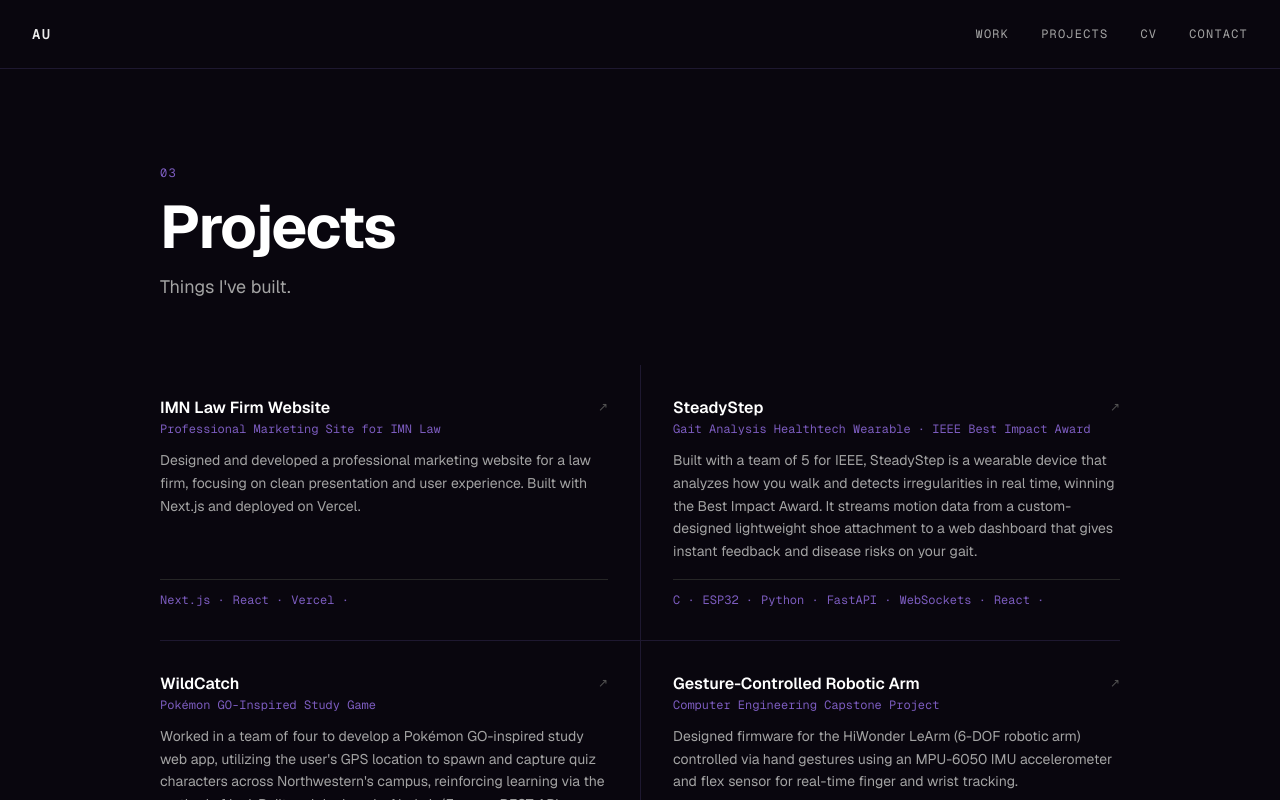
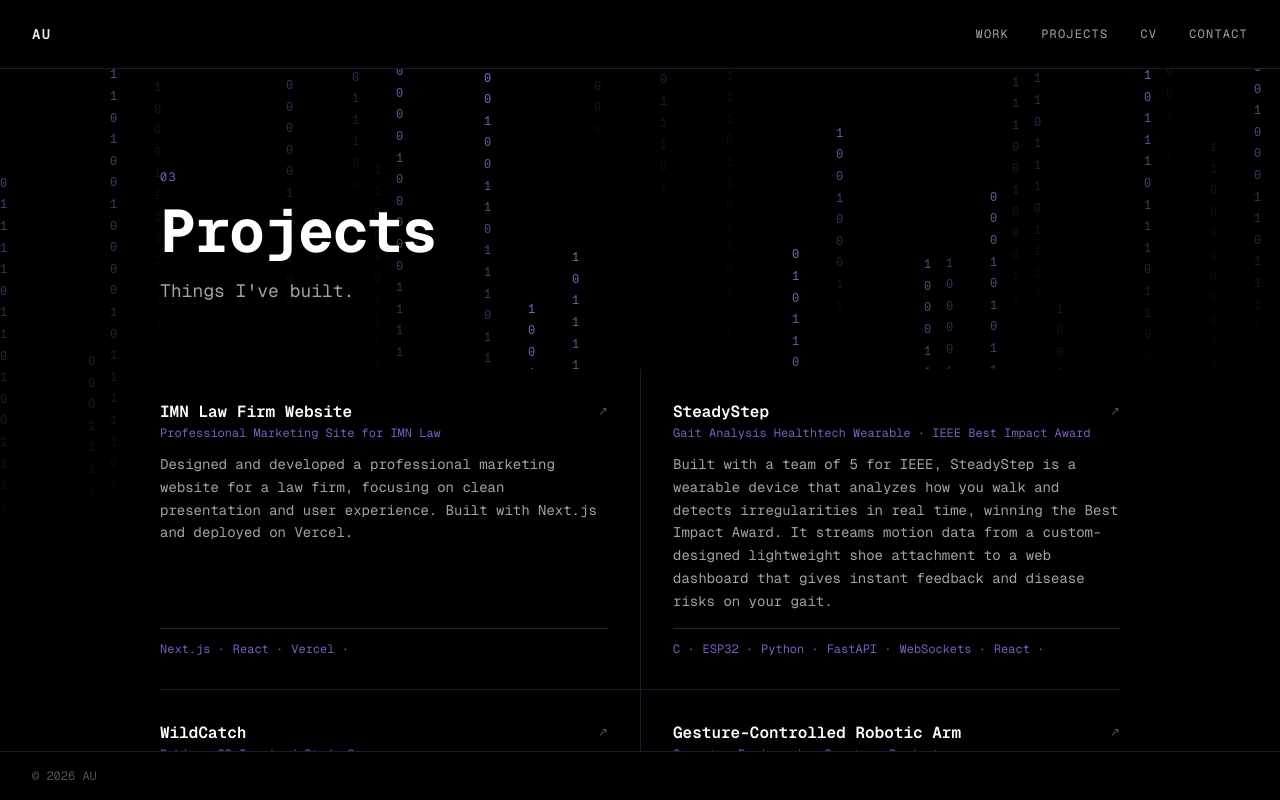
Before and after one commit to azimusmanov/personal-website, a Next.js app: page /projects in a window 1280 px wide. Shown: the top 800 px of the page. Built offline with nearby package versions, Linux system fonts and the light colour scheme.

Commit message:
changing up stuff

```diff
--- /dev/null
+++ b/app/components/BackgroundEffect.js
@@ -0,0 +1,81 @@
+'use client';
+import { useEffect, useRef } from 'react';
+
+export default function BackgroundEffect() {
+  const canvasRef = useRef(null);
+
+  useEffect(() => {
+    const canvas = canvasRef.current;
+    if (!canvas) return;
+    const ctx = canvas.getContext('2d');
+    let animationId;
+    let columns = [];
+
+    const fontSize = 12;
+    const colSpacing = 22;
+
+    const initColumns = () => {
+      const numCols = Math.floor(canvas.width / colSpacing);
+      columns = Array.from({ length: numCols }, () => {
+        const length = Math.floor(8 + Math.random() * 18);
+        return {
+          y: Math.random() * -canvas.height * 2,
+          speed: 0.5 + Math.random() * 0.8,
+          length,
+          opacity: 0.1 + Math.random() * 0.9,
+          chars: Array.from({ length }, () => (Math.random() > 0.5 ? '1' : '0')),
+        };
+      });
+    };
+
+    const resize = () => {
+      canvas.width = window.innerWidth;
+      canvas.height = window.innerHeight;
+      initColumns();
+    };
+
+    resize();
+    window.addEventListener('resize', resize);
+
+    const draw = () => {
+      ctx.clearRect(0, 0, canvas.width, canvas.height);
+      ctx.font = `${fontSize}px monospace`;
+
+      columns.forEach((col, i) => {
+        const x = i * colSpacing;
+        col.chars.forEach((char, j) => {
+          const y = col.y + j * fontSize * 1.8;
+          if (y < 0 || y > canvas.height) return;
+          const fade = 1 - j / col.length;
+          ctx.fillStyle = `rgba(148, 110, 210, ${col.opacity * fade})`;
+          ctx.fillText(char, x, y);
+        });
+
+        col.y += col.speed;
+
+        if (col.y > canvas.height + col.length * fontSize * 1.8) {
+          col.y = -col.length * fontSize * 1.8 * (1 + Math.random() * 2);
+          col.chars = col.chars.map(() => (Math.random() > 0.5 ? '1' : '0'));
+          col.speed = 0.5 + Math.random() * 0.8;
+          col.opacity = 0.06 + Math.random() * 0.08;
+        }
+      });
+
+      animationId = requestAnimationFrame(draw);
+    };
+
+    draw();
+
+    return () => {
+      cancelAnimationFrame(animationId);
+      window.removeEventListener('resize', resize);
+    };
+  }, []);
+
+  return (
+    <canvas
+      ref={canvasRef}
+      style={{ position: 'fixed', top: 0, left: 0, width: '100%', height: '100%', zIndex: -1, pointerEvents: 'none' }}
+    />
+  );
+}
--- a/app/components/Navbar.js
+++ b/app/components/Navbar.js
@@ -2,7 +2,7 @@ import Link from "next/link";
 
 export default function Navbar() {
   return (
-    <nav className="flex items-center justify-between px-8 py-6 border-b border-[#1e1830]">
+    <nav className="fixed top-0 left-0 right-0 z-50 flex items-center justify-between px-8 py-6 border-b border-[#1e1830] bg-black">
       <Link href="/" className="font-mono text-sm font-semibold tracking-widest text-[#ededed] hover:text-white transition-colors">
         AU
       </Link>
--- a/app/globals.css
+++ b/app/globals.css
@@ -1,7 +1,7 @@
 @import "tailwindcss";
 
 :root {
-  --background: #09060e;
+  --background: #000000;
   --foreground: #ededed;
 }
 
@@ -15,4 +15,5 @@
 body {
   background: var(--background);
   color: var(--foreground);
+  font-family: var(--font-geist-mono), monospace;
 }
--- a/app/layout.js
+++ b/app/layout.js
@@ -1,6 +1,7 @@
 import { Geist, Geist_Mono } from "next/font/google";
 import "./globals.css";
 import Navbar from "@/app/components/Navbar";
+import BackgroundEffect from "@/app/components/BackgroundEffect";
 
 const geistSans = Geist({
   variable: "--font-geist-sans",
@@ -23,10 +24,11 @@ export const metadata = {
 export default function RootLayout({ children }) {
   return (
     <html lang="en" className={`${geistSans.variable} ${geistMono.variable} h-full antialiased`}>
-      <body className="min-h-full flex flex-col bg-[#0a0a0a] text-[#ededed]">
+      <body className="min-h-full flex flex-col bg-black text-[#ededed]">
+        <BackgroundEffect />
         <Navbar />
-        <main className="flex-1">{children}</main>
-        <footer className="border-t border-[#1e1830] px-8 py-6 text-xs text-[#525252] font-mono">
+        <main className="flex-1 pt-[73px] pb-14">{children}</main>
+        <footer className="fixed bottom-0 left-0 right-0 z-50 border-t border-[#1e1830] bg-black px-8 py-4 text-xs text-[#525252] font-mono">
           © 2026 AU
         </footer>
       </body>
--- a/app/projects/page.js
+++ b/app/projects/page.js
@@ -88,7 +88,7 @@ export default function Projects() {
               <Wrapper
                 key={project.id}
                 {...wrapperProps}
-                className={`group bg-[#09060e] pt-8 pb-8 flex flex-col gap-4 transition-all duration-200 hover:bg-[#110d1a] cursor-pointer ${!isLastRow ? "border-b border-[#1e1830]" : ""} ${isRightCol ? "pl-8 border-l border-[#1e1830]" : "pr-8"}`}
+                className={`group bg-black pt-8 pb-8 flex flex-col gap-4 transition-all duration-200 hover:bg-[#0d0d0d] cursor-pointer ${!isLastRow ? "border-b border-[#1e1830]" : ""} ${isRightCol ? "pl-8 border-l border-[#1e1830]" : "pr-8"}`}
               >
                 <div className="flex flex-col gap-1 flex-1">
                   <div className="flex items-start justify-between gap-2 mb-2">
@@ -121,7 +121,7 @@ export default function Projects() {
             );
           })}
           {projects.length % 2 !== 0 && (
-            <div className="bg-[#09060e] border-l border-[#1e1830]" />
+            <div className="bg-black border-l border-[#1e1830]" />
           )}
         </div>
       </div>
--- a/app/work/page.js
+++ b/app/work/page.js
@@ -82,7 +82,7 @@ export default function Work() {
                     className="object-contain w-full h-full"
                   />
                 ) : (
-                  <span className="font-mono text-[10px] font-bold text-[#09060e] text-center leading-tight">
+                  <span className="font-mono text-[10px] font-bold text-black text-center leading-tight">
                     {job.company}
                   </span>
                 )}
```
